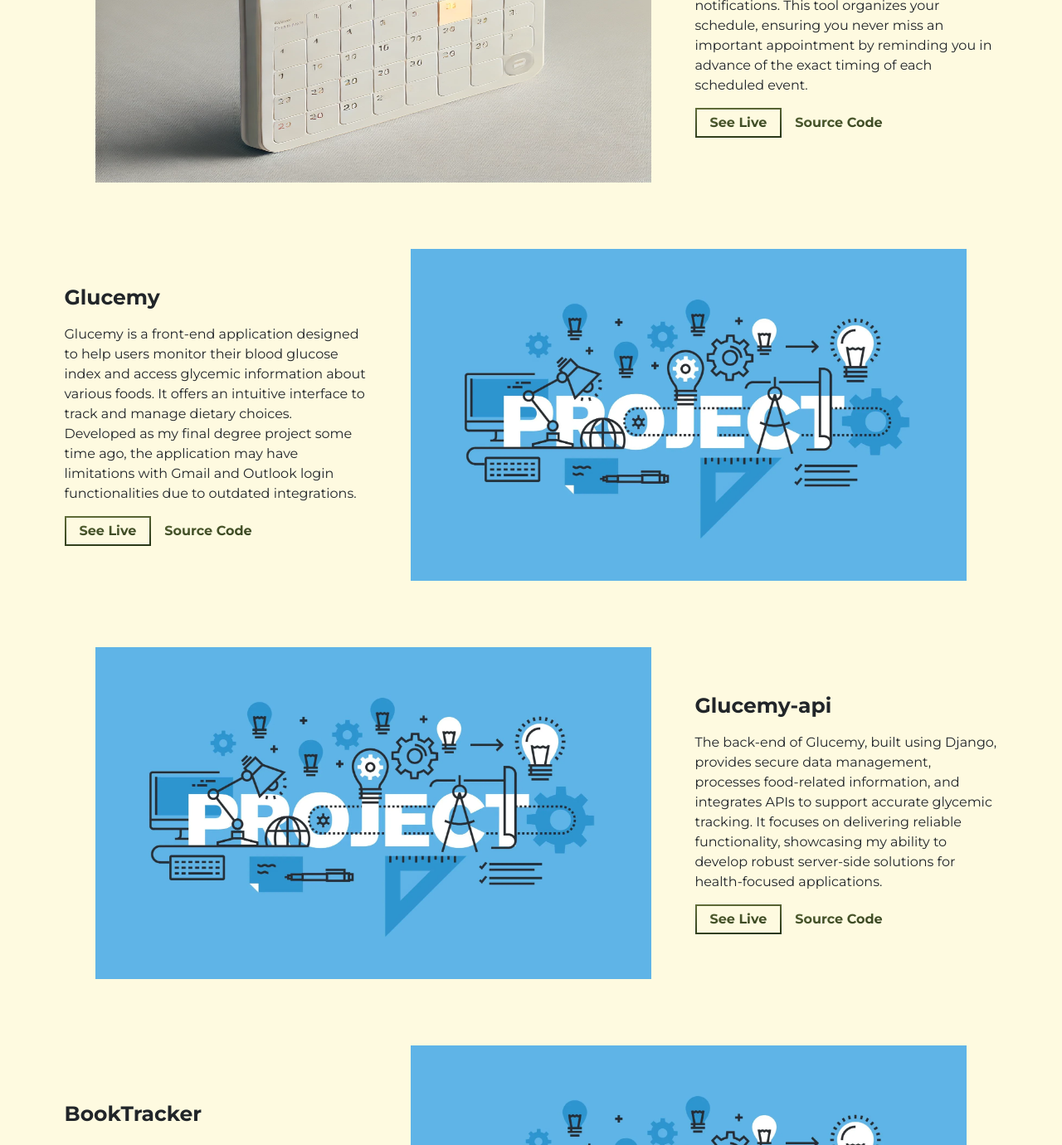
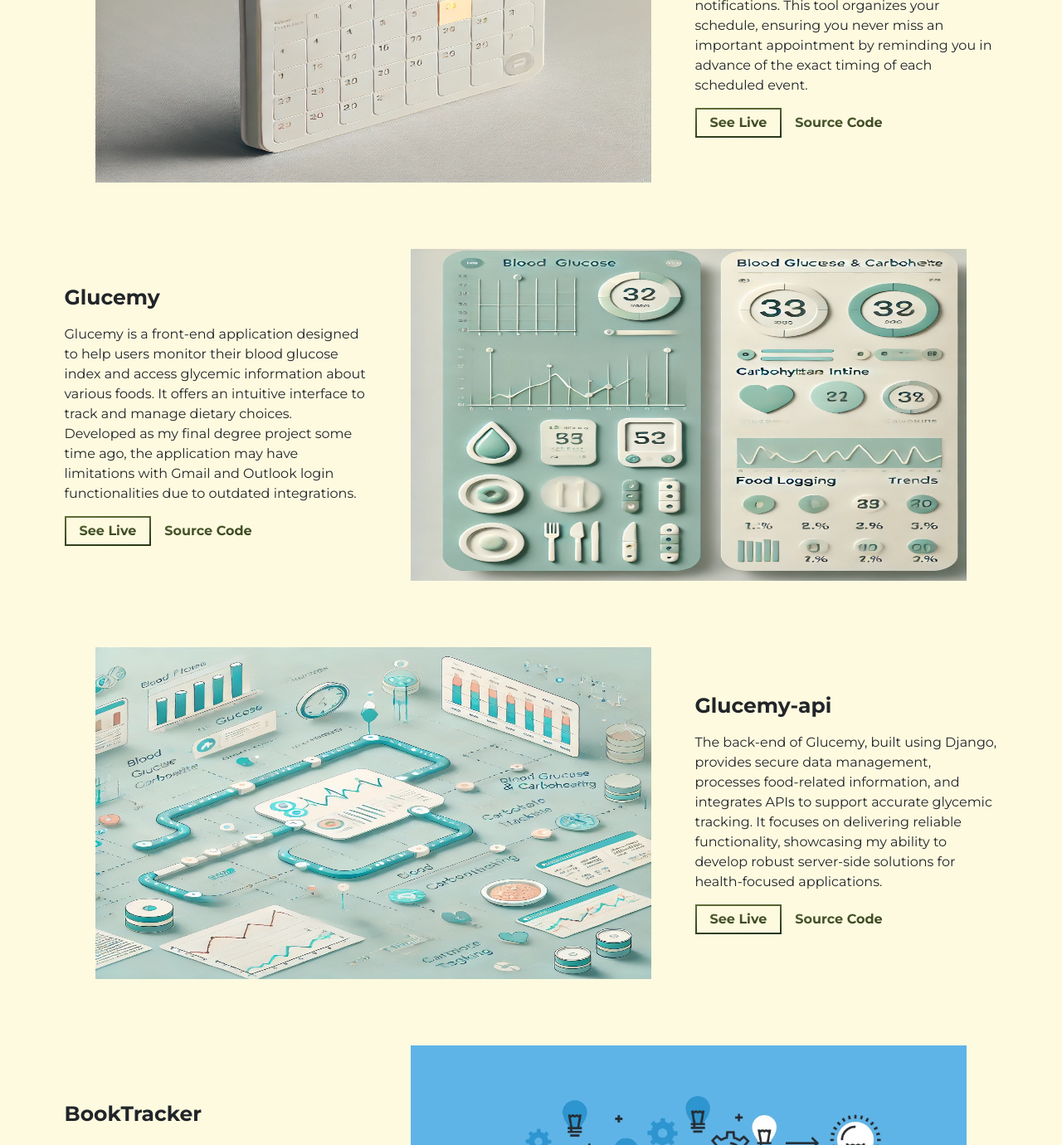
Before and after one commit to rumabe97/portfolio, an Angular app: page / in a window 1280 px wide. Shown: the part 2012-3392 px from the top of the page at 83% size. Built offline with nearby package versions, Linux system fonts and the light colour scheme.

Commit message:
Add glucemy project

```diff
--- a/src/app/modules/project/projects-list/mockValues.ts
+++ b/src/app/modules/project/projects-list/mockValues.ts
@@ -13,14 +13,14 @@ export const projects: IProject[] = [
         description: 'Glucemy is a front-end application designed to help users monitor their blood glucose index and access glycemic information about various foods. It offers an intuitive interface to track and manage dietary choices. Developed as my final degree project some time ago, the application may have limitations with Gmail and Outlook login functionalities due to outdated integrations.',
         urlLive: 'glucemy-front.vercel.app/app',
         urlGit: 'github.com/rumabe97/Glucemy-front',
-        image: ''
+        image: 'assets/img/glucemyfront.webp'
     },
     {
         name: 'Glucemy-api',
         description: 'The back-end of Glucemy, built using Django, provides secure data management, processes food-related information, and integrates APIs to support accurate glycemic tracking. It focuses on delivering reliable functionality, showcasing my ability to develop robust server-side solutions for health-focused applications.',
         urlLive: 'glucemy-back.vercel.app/api/schema/swagger-ui/',
         urlGit: 'github.com/rumabe97/glucemy-back',
-        image: ''
+        image: 'assets/img/glucemyBack.webp'
     },
     {
         name: 'BookTracker',
```
Also changed, not shown: src/assets/img/glucemyBack.webp (added), src/assets/img/glucemyfront.webp (added).
